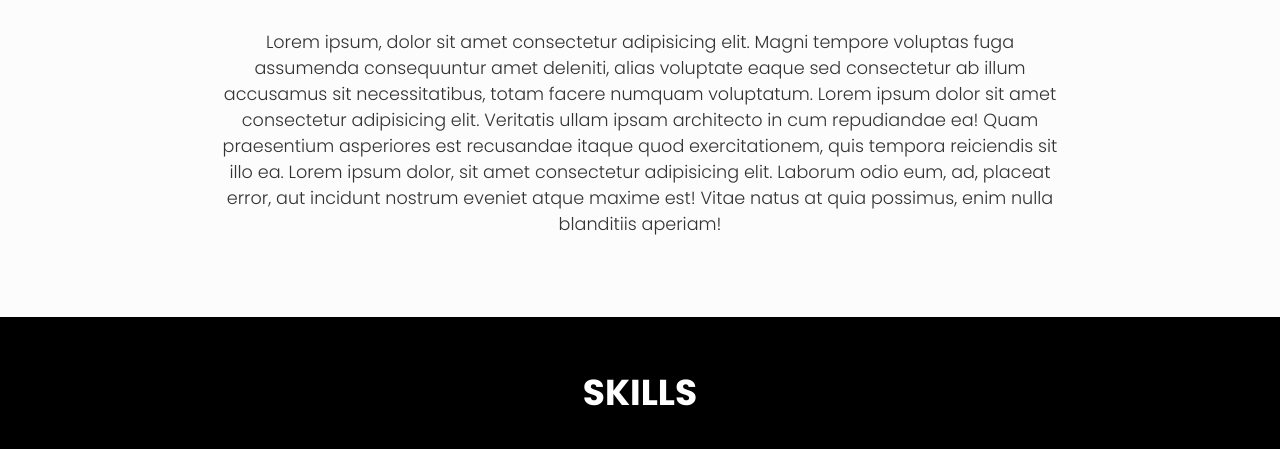
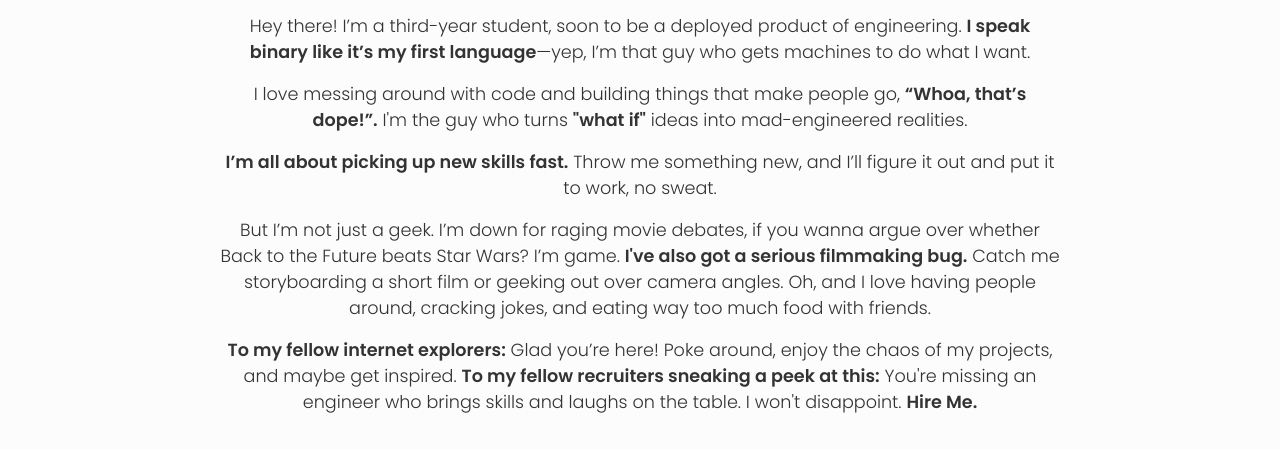
Before and after one commit to imapcode/imapcode.github.io, a plain HTML site: page index.html in a window 1280 px wide. Shown: the part 344-793 px from the top of the page. Drawn offline with Linux system fonts and the light colour scheme.

Commit message:
replaced placeholder content and added some styling

```diff
--- a/index.html
+++ b/index.html
@@ -20,9 +20,20 @@
                 Aryan Mishra
             </h1>
             <p class="hero__description">
-                Lorem ipsum, dolor sit amet consectetur adipisicing elit. Magni tempore voluptas fuga assumenda consequuntur amet deleniti, alias voluptate eaque sed consectetur ab illum accusamus sit necessitatibus, totam facere numquam voluptatum.
-                Lorem ipsum dolor sit amet consectetur adipisicing elit. Veritatis ullam ipsam architecto in cum repudiandae ea! Quam praesentium asperiores est recusandae itaque quod exercitationem, quis tempora reiciendis sit illo ea.
-                Lorem ipsum dolor, sit amet consectetur adipisicing elit. Laborum odio eum, ad, placeat error, aut incidunt nostrum eveniet atque maxime est! Vitae natus at quia possimus, enim nulla blanditiis aperiam!
+                Hey there! I’m a third-year student, soon to be a deployed product of engineering. <span class="hero__highlight">I speak binary like it’s my first language</span>—yep, I’m that guy who gets machines to do what I want.
+            </p>
+            <p class="hero__description">
+                I love messing around with code and building things that make people go, <span class="hero__highlight">“Whoa, that’s dope!”.</span> I'm the guy who turns <span class="hero__highlight">"what if"</span> ideas into mad-engineered realities.
+            </p>
+            <p class="hero__description">
+                <span class="hero__highlight">I’m all about picking up new skills fast.</span> Throw me something new, and I’ll figure it out and put it to work, no sweat.
+            </p>
+            <p class="hero__description">
+                But I’m not just a geek. I’m down for raging movie debates, if you wanna argue over whether Back to the Future beats Star Wars? I’m game. <span class="hero__highlight">I've also got a serious filmmaking bug.</span> Catch me storyboarding a short film or geeking out over camera angles. Oh, and I love having people around, cracking jokes, and eating way too much food with friends.
+            </p>
+            <p class="hero__description">
+                <span class="hero__highlight">To my fellow internet explorers:</span> Glad you’re here! Poke around, enjoy the chaos of my projects, and maybe get inspired.
+                <span class="hero__highlight">To my fellow recruiters sneaking a peek at this:</span> You're missing an engineer who brings skills and laughs on the table. I won't disappoint. <span class="hero__highlight">Hire Me.</span>
             </p>
         </div>
     </section>
--- a/styles.css
+++ b/styles.css
@@ -53,7 +53,7 @@ html{
     justify-content: center;
     align-items: center;
     text-align: center;
-    gap: 2rem;
+    gap: 1rem;
     max-width: 1000px;
     margin: 0 auto;
 }
@@ -67,6 +67,10 @@ html{
     font-weight: 300;
     color: #333;
     font-size: 1.1rem;
+}
+
+.hero__highlight{
+    font-weight: 600;
 }
 
 /* Skills Section */
```
